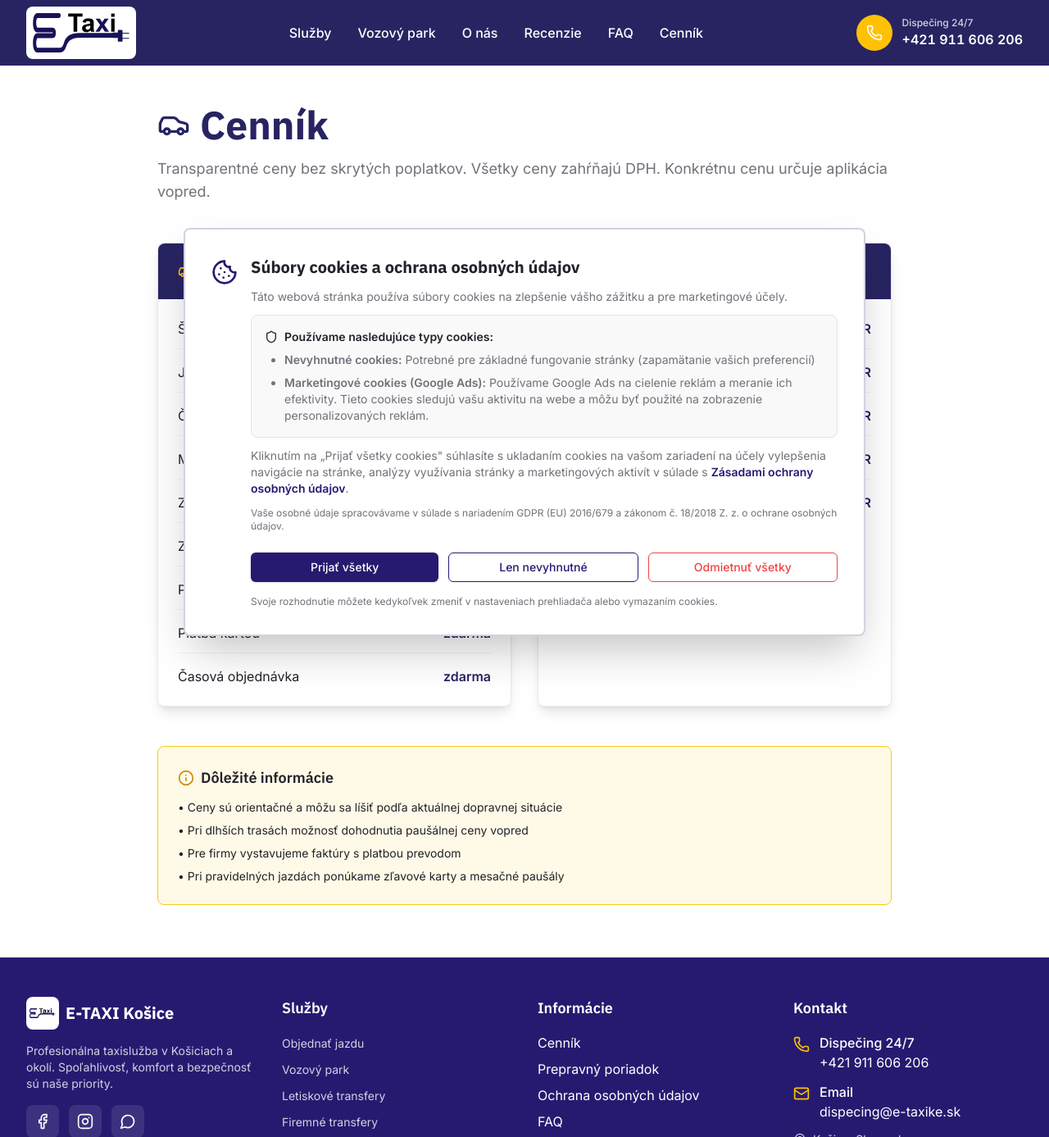
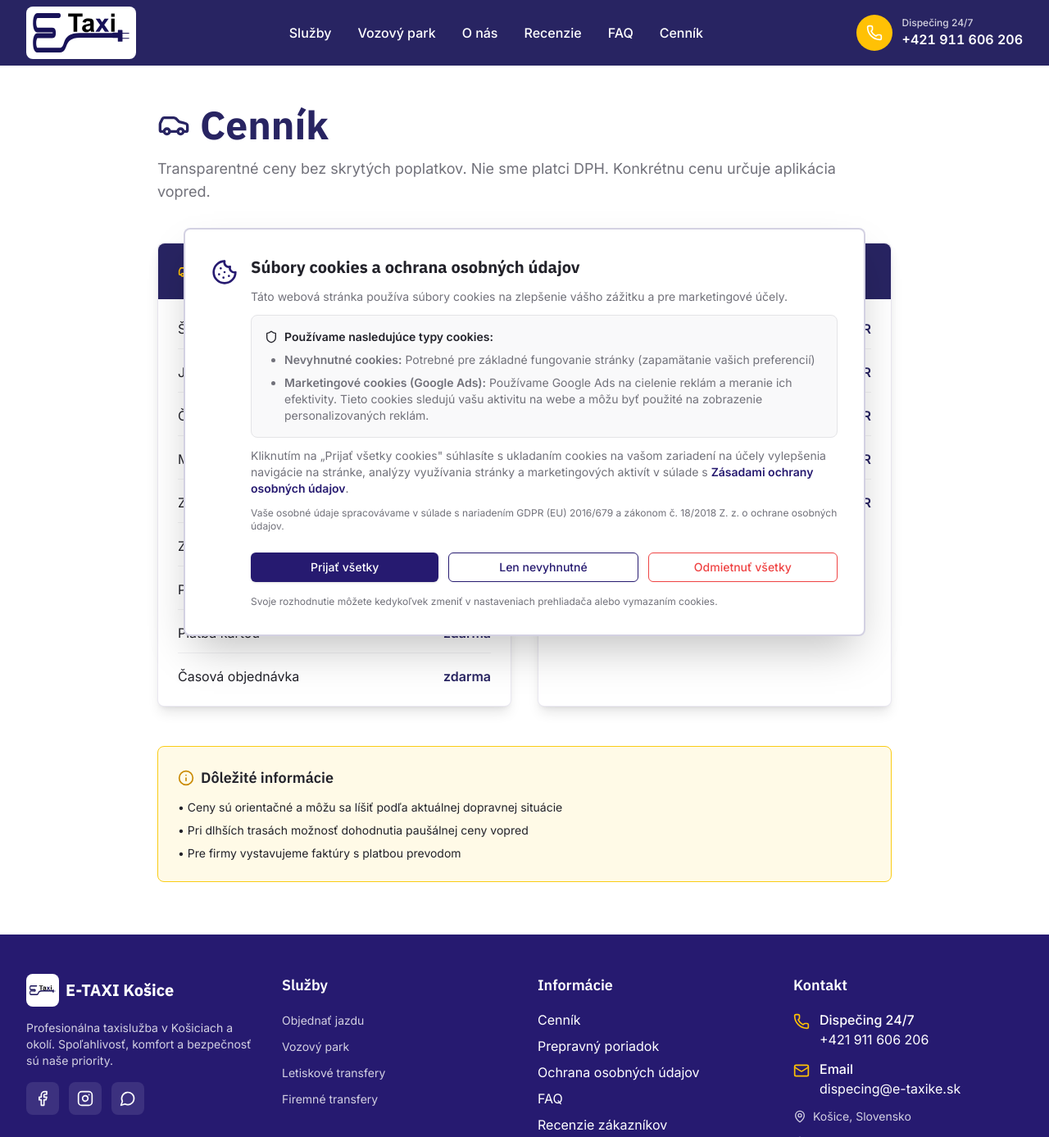
Before and after one commit to peterbejcek/sg-5ee718f3-49be-42fb-857b-8ae5c6e22001-1777794411, a Next.js app: page /cennik in a window 1280 px wide. Shown: the top 1387 px of the page at 82% size. Built offline with nearby package versions, Linux system fonts and the light colour scheme.

Commit message:
Update src/pages/cennik.tsx

```diff
--- a/src/pages/cennik.tsx
+++ b/src/pages/cennik.tsx
@@ -12,8 +12,8 @@ export default function CennikPage() {
         title="Cenník taxislužby | E-TAXI Košice | Transparentné ceny"
         description="Aktuálny cenník E-TAXI Košice ✓ Mestská taxislužba od 0,80€/km ✓ Letiskové transfery Budapešť, Krakov, Viedeň ✓ Bez skrytých poplatkov ✓ Online objednávka"
         keywords="cenník taxi Košice, cena taxi Košice, cena za kilometer taxi, letiskový transfer cena, taxi Budapešť cena, taxi Krakov cena, taxi Viedeň cena, taxi z letiska Košice"
-        url="https://etaxi-kosice.sk/cennik"
-      />
+        url="https://etaxi-kosice.sk/cennik" />
+
       <Header />
 
       <main className="pt-24 pb-16">
@@ -26,8 +26,8 @@ export default function CennikPage() {
               </h1>
             </div>
 
-            <p className="text-lg text-muted-foreground mb-12">
-              {pricingData.subtitle}. Všetky ceny zahŕňajú DPH. {pricingData.note}.
+            <p className="text-lg text-muted-foreground mb-12">Transparentné ceny bez skrytých poplatkov. Nie sme platci DPH. Konkrétnu cenu určuje aplikácia vopred.
+
             </p>
 
             <div className="grid md:grid-cols-2 gap-8 mb-12">
@@ -41,14 +41,14 @@ export default function CennikPage() {
                 </CardHeader>
                 <CardContent className="pt-6">
                   <ul className="space-y-4">
-                    {pricingData.basicPricing.map((item, index) => (
-                      <li key={index} className="flex justify-between items-center border-b border-border/50 pb-3 last:border-0 last:pb-0">
+                    {pricingData.basicPricing.map((item, index) =>
+                    <li key={index} className="flex justify-between items-center border-b border-border/50 pb-3 last:border-0 last:pb-0">
                         <span className="text-foreground">{item.label}</span>
                         <span className="font-semibold text-[#282462] tabular-nums">
                           {item.price}
                         </span>
                       </li>
-                    ))}
+                    )}
                   </ul>
                 </CardContent>
               </Card>
@@ -63,14 +63,14 @@ export default function CennikPage() {
                 </CardHeader>
                 <CardContent className="pt-6">
                   <ul className="space-y-4">
-                    {pricingData.transfers.map((item, index) => (
-                      <li key={index} className="flex justify-between items-center border-b border-border/50 pb-3 last:border-0 last:pb-0">
+                    {pricingData.transfers.map((item, index) =>
+                    <li key={index} className="flex justify-between items-center border-b border-border/50 pb-3 last:border-0 last:pb-0">
                         <span className="text-foreground">{item.destination}</span>
                         <span className="font-semibold text-[#282462] tabular-nums">
                           {item.price}
                         </span>
                       </li>
-                    ))}
+                    )}
                   </ul>
                 </CardContent>
               </Card>
@@ -86,7 +86,7 @@ export default function CennikPage() {
                   <li>• Ceny sú orientačné a môžu sa líšiť podľa aktuálnej dopravnej situácie</li>
                   <li>• Pri dlhších trasách možnosť dohodnutia paušálnej ceny vopred</li>
                   <li>• Pre firmy vystavujeme faktúry s platbou prevodom</li>
-                  <li>• Pri pravidelných jazdách ponúkame zľavové karty a mesačné paušály</li>
+
                 </ul>
               </CardContent>
             </Card>
@@ -95,6 +95,6 @@ export default function CennikPage() {
       </main>
 
       <Footer />
-    </>
-  );
+    </>);
+
 }
```
